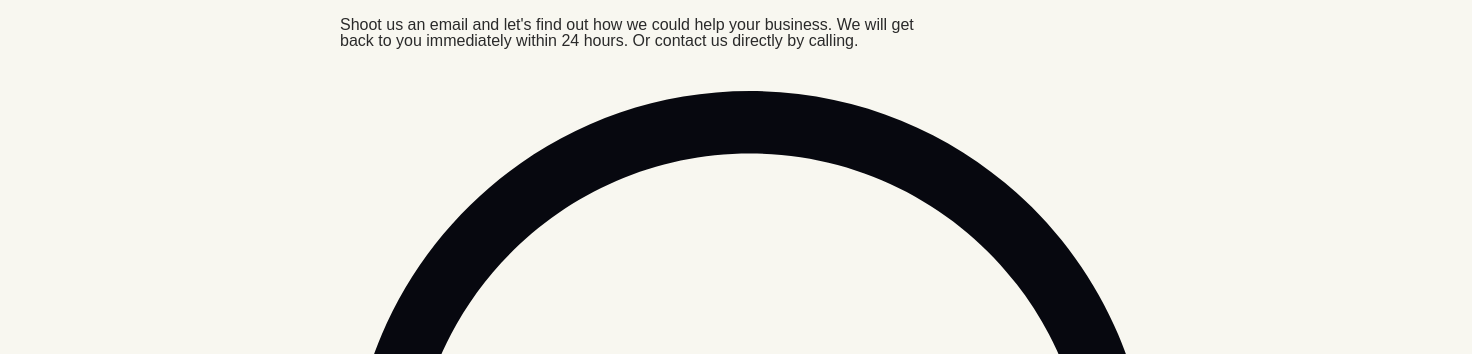
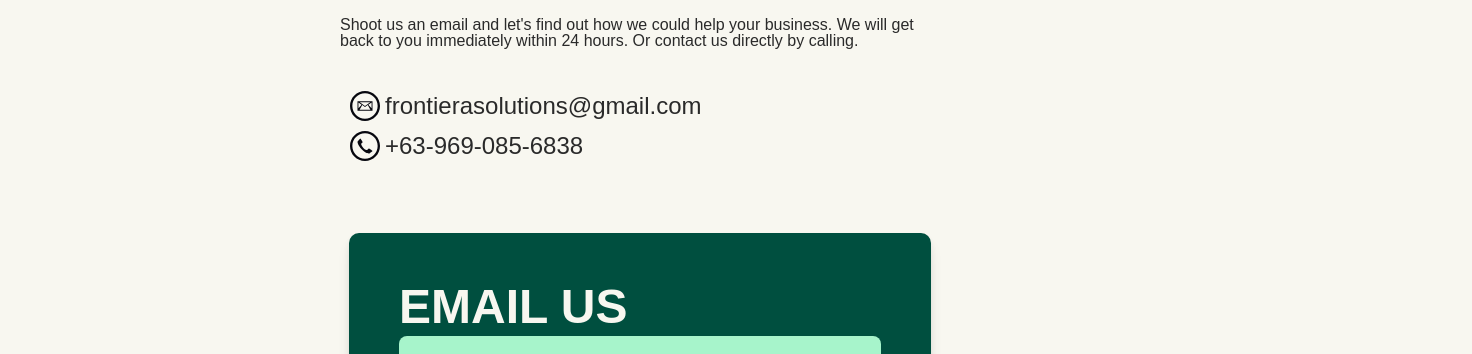
Before and after one commit to franciscangcodes/frontiera, a plain HTML site: page contact.html in a window 1280 px wide. Shown: the part 429-783 px from the top of the page, 1472 px wide, since content can reach past the window. Drawn offline with Linux system fonts and the light colour scheme.

Commit message:
fixed icons on contact page

```diff
--- a/contact.html
+++ b/contact.html
@@ -67,6 +67,7 @@
                 alt=""
                 srcset=""
                 aria-hidden="true"
+                width="30px"
               /><a href="mailto:frontierasolutions@gmail.com"
                 >frontierasolutions@gmail.com</a
               >
@@ -78,6 +79,7 @@
                 alt=""
                 srcset=""
                 aria-hidden="true"
+                width="30px"
               /><a href="tel:+639690856838">+63-969-085-6838</a>
             </li>
           </ul>
```
